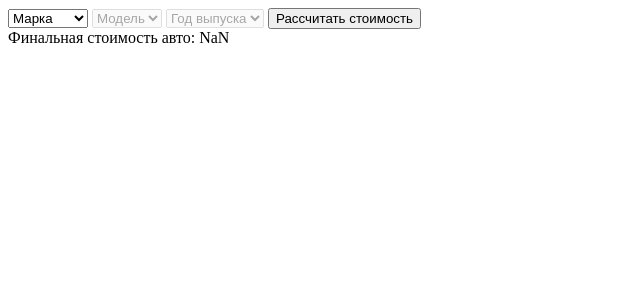
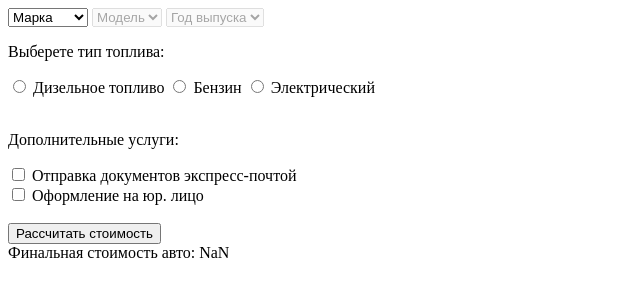
Before and after one commit to powder-rose/auto, a plain HTML site: page index.html in a window 1280 px wide. Both pictures are taken after a click on the button "Рассчитать стоимость". Shown: the whole page, without its empty margins (0-640 px from the left). Drawn offline with Linux system fonts and the light colour scheme.

Commit message:
checkboxes

```diff
--- a/index.html
+++ b/index.html
@@ -21,18 +21,32 @@
 
     <select id="models" onchange="selectYear()" disabled="disabled">
         <option value="none" selected>Модель</option>
-
-
     </select>
 
     <select id="year" disabled="disabled">
         <option value="none" selected>Год выпуска</option>
-
-
     </select>
 
+    <p>Выберете тип топлива:</p>
+    <form id="fuel-type" onchange="selectFuel()">
+        <input type="radio" id="dieselFuel" name="fuel" value="1000">
+        <label for="dieselFuel">Дизельное топливо</label>
 
+        <input type="radio" id="gasolineFuel" name="fuel" value="1500">
+        <label for="gasolineFuel">Бензин</label>
 
+        <input type="radio" id="electricFuel" name="fuel" value="3000">
+        <label for="electricFuel">Электрический</label><br><br>
+    </form>
+
+    <p>Дополнительные услуги:</p>
+    <form id="services" onchange="selectServices()">
+        <input type="checkbox" name="documents" id="documentPost" value="1000">
+        <label for="documents">Отправка документов экспресс-почтой</label><br>
+
+        <input type="checkbox" name="documents" id="registrationLegal" value="1500">
+        <label for="documents">Оформление на юр. лицо</label><br><br>
+    </form>
     <button onclick="getResult()">Рассчитать стоимость</button>
 
     <div class="result"></div>
--- a/scripts.js
+++ b/scripts.js
@@ -1,6 +1,8 @@
 const brands = document.querySelector('#brand')
 const models = document.querySelector('#models')
 const year = document.querySelector('#year')
+const typeFuel = document.querySelectorAll('input[name = "fuel"]')
+const services = document.querySelectorAll('input[name = "documents"]')
 const result = document.querySelector('.result')
 
 
@@ -13,6 +15,8 @@ let chevroletYears = ['2008', '2009', '2010']
 let audiYears = ['2019', '2005', '2012']
 let bmwYears = ['2010', '2019', '2020']
 
+let type
+let service = [0]
 
 
 const selectBrand = () => {
@@ -83,8 +87,34 @@ const selectYear = () => {
 
 }
 
+const selectFuel = () => {
+
+    for (let types of typeFuel) {
+        if(types.checked) {
+            type = types.value
+        }
+
+    }
+    return type
+}
+
+const selectServices = () => {
+
+for (let i = 0; i < services.length; i++) {
+    if (services[i].checked) {
+       service = services[i].value
+
+    }
+
+
+}
+return service
+}
+
 const getResult = () => {
-    let brand = Number(brands.value)
-    let model = Number(models.value)
-    result.innerHTML = `Финальная стоимость авто: ${brand + model}`
+    let brand = brands.value
+    let model = models.value
+
+
+    result.innerHTML = `Финальная стоимость авто: ${+brand + +model + +type + +service}`
 }
```
